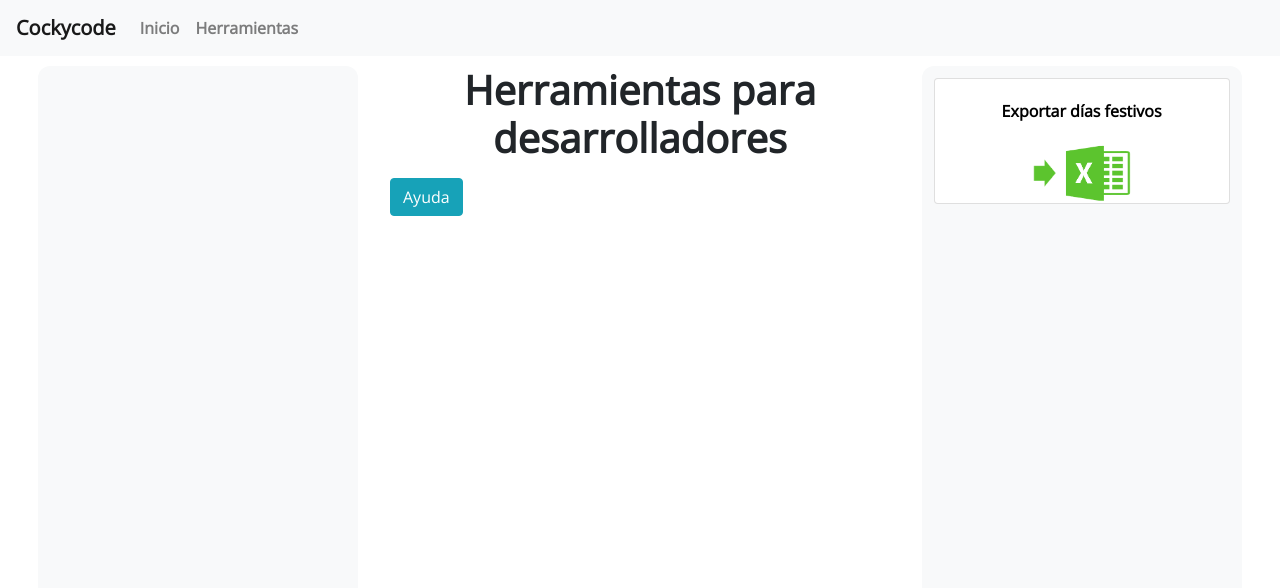
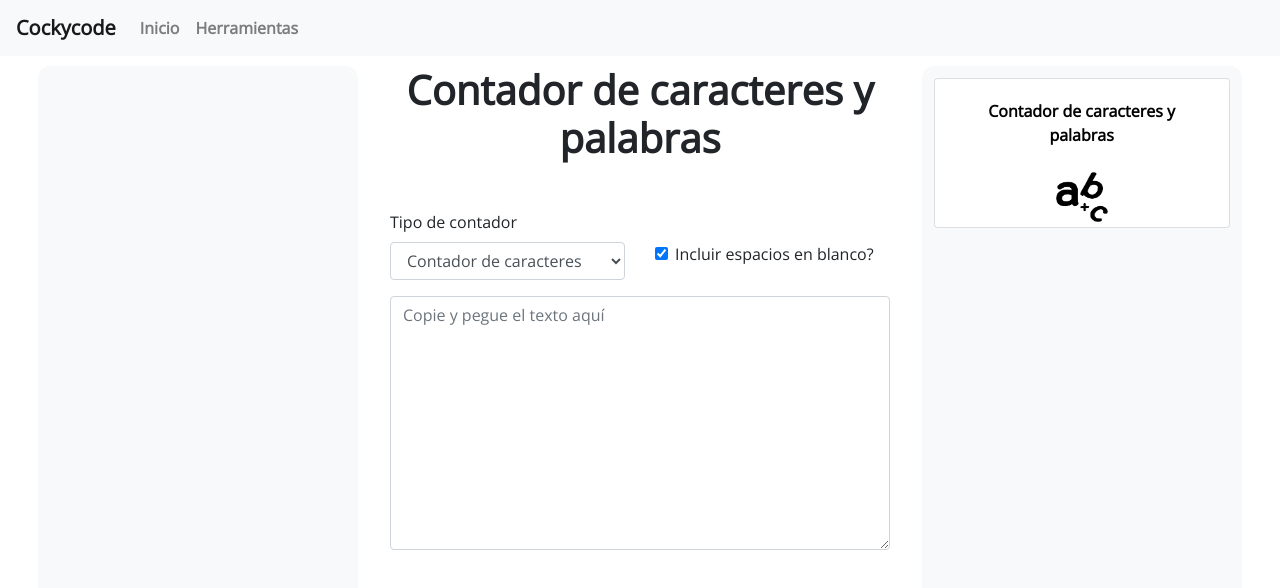
Before and after one commit to nerrewton/react-wordpress-front, a React (Create React App) app: page /tool/contador-de-caracteres in a window 1280 px wide. Shown: the top 588 px of the page. Built offline with nearby package versions, Linux system fonts and the light colour scheme.

Commit message:
Se agrega herramienta de contador de caracteres

```diff
--- a/src/components/RightAside.js
+++ b/src/components/RightAside.js
@@ -9,9 +9,9 @@ class RightAside extends Component {
         return (
             <div className="custom-aside-right">
                 {
-                    arrayTools.map( (tool, key) => (
-                        <CardTool key={key} url={tool.url} title={tool.title} image={getImage( tool.image )} />
-                    ))
+                    arrayTools.map( (tool, key) => {
+                        return tool.active ?<CardTool key={key} url={tool.url} title={tool.title} image={getImage( tool.image )} />:null
+                    })
                 }
             </div>
         );
--- a/src/pages/Tool.js
+++ b/src/pages/Tool.js
@@ -5,17 +5,24 @@ import { connect } from "react-redux";
 import LeftAside from "../components/LeftAside";
 import RightAside from "../components/RightAside";
 import MetaData from "../components/MetaData";
+import ExportarFestivos from "../tool_components/ExportarFestivos";
+import ContadorCaracteres from "../tool_components/ContadorCaracteres";
+import configTools from "../testParameters/toolsParams.json";
+
+const components = {
+    "ExportarFestivos": ExportarFestivos,
+    "ContadorCaracteres": ContadorCaracteres
+}
 
 class Tool extends Component {
     constructor(props) {
         super(props);
 
         this.state = {
-            titulo: "Herramientas para desarrolladores",
+            title: "Herramientas para desarrolladores",
             description: "",
-            ayuda: "",
-            content:
-                "Selecciona cualquiera de las opciociones disponibles, todas son totalmente gratis.",
+            help: "",
+            ToolComponent: null
         };
     }
 
@@ -23,18 +30,37 @@ class Tool extends Component {
         this.props.dispatch({ type, metadata });
     }
 
-    componentDidMount(){
+    setTool(){
+        const path = window.location.pathname;
+        const tool = configTools.find( (element, index) =>{
+            return element.url === path;
+        });
+
+        if( !tool ) return;
+
+        this.setState({
+            ...this.state,
+            title: tool.title,
+            description: tool.description,
+            ToolComponent: components[tool.component]
+        });
+
         this.updateMetaData("SET_META_DATA", {
-            title: "Herramientas para desarrolladores",
-            description: "Cockycode herramientas gratuitas para desarrolladores",
+            title: tool.title,
+            description: tool.description,
             type: "page",
             author: "Gerardo Arteaga",
             url: window.location.href,
-            keywords: "cockycode,dias festivos,dias festivos csv,dias festivos xls,dias festivos excel,contador de caracteres,contador de palabras,tildes to acute,tildes to html,eliminar espacios en blanco,exportar dias festivos"
+            keywords: tool.keywords
         });
     }
 
+    componentDidMount(){
+        this.setTool();
+    }
+
     render() {
+        const CurrentTool = this.state.ToolComponent;
         return (
             <>
                 <MetaData />
@@ -43,13 +69,10 @@ class Tool extends Component {
                     <RightAside />
                     <div className="custom-content">
                         <section className="tool-header">
-                            <h1 className="text-center">{this.state.titulo}</h1>
+                            <h1 className="text-center">{this.state.title}</h1>
                         </section>
-                        <section className="tool-content">
-                            <p>{this.state.descripcion}</p>
-                        </section>
-                        <section className="tool-footer">
-                            <Button variant="info">Ayuda</Button>
+                        <section className="tool-content mt-5">
+                            {CurrentTool?<CurrentTool/>:null}
                         </section>
                     </div>
                 </div>
--- a/src/testParameters/toolsParams.json
+++ b/src/testParameters/toolsParams.json
@@ -2,6 +2,18 @@
     {
         "url": "/tool/exportar-dias-festivos",
         "image": "festivos_excel",
-        "title": "Exportar días festivos"
+        "title": "Exportar días festivos",
+        "description": "consultar dias festivos y exportar días festivos en excel.",
+        "component": "ExportarFestivos",
+        "active": false
+    },
+    {
+        "url": "/tool/contador-de-caracteres",
+        "image": "contador_caracteres",
+        "title": "Contador de caracteres y palabras",
+        "description": "Contador de caracteres y contador de palabras",
+        "component": "ContadorCaracteres",
+        "keywords": "Contador caracteres online,contador caracteres,contador palabras",
+        "active": true
     }
 ]
--- /dev/null
+++ b/src/tool_components/ContadorCaracteres.js
@@ -0,0 +1,92 @@
+import React, { Component, Fragment } from 'react';
+import {
+    Row,
+    Col,
+    Form
+} from "react-bootstrap";
+
+class ContadorCaracteres extends Component {
+    constructor(props){
+        super(props);
+        this.state = {
+            counterType: 1,
+            counterTypeText: "Caracteres",
+            blankSpaces: true,
+            textToProcess: "",
+            textResult: null
+        }
+
+        this.handleFiledChanges = this.handleFiledChanges.bind(this);
+    }
+
+    handleFiledChanges( event ){
+        const fieldName = event.target.name;
+        const fieldValue = fieldName === "blankSpaces"? event.target.checked : event.target.value ;
+        const tempBlankSpaces = fieldName === "blankSpaces" ? fieldValue : this.state.blankSpaces;
+        let tempTextToProcess = fieldName === "textToProcess" ? fieldValue : this.state.textToProcess;
+        const tempCounterType = fieldName === "counterType" ? parseInt( fieldValue ): parseInt( this.state.counterType );
+        let counterTypeText = fieldName === "counterType" && parseInt( fieldValue ) === 1 ? "Caracteres" : "Palabras";
+        let textResult = null;
+
+
+        if( tempTextToProcess ){
+            if( tempCounterType === 1 && tempBlankSpaces ){
+                textResult = tempTextToProcess.length;
+            }else if( tempCounterType === 1 && !tempBlankSpaces ){
+                tempTextToProcess = tempTextToProcess.replace(/\s/g, "");
+                textResult = tempTextToProcess.length;
+            }else if( tempCounterType === 2 ){
+                let tempArrayPalabras = tempTextToProcess.split(" ");
+                tempArrayPalabras = tempArrayPalabras.filter((element, index) => ( element !== "" ));
+                textResult = tempArrayPalabras.length;
+            }
+        }else{
+            textResult = null;
+        }
+
+        this.setState({
+            ...this.state,
+            [fieldName]: fieldValue,
+            counterTypeText,
+            textResult
+        });
+    }
+
+    render() {
+        return (
+            <Fragment>
+                <Row>
+                    <Col>
+                        <Form>
+                            <Form.Group>
+                                <Row>
+                                    <Col>
+                                        <Form.Label>Tipo de contador</Form.Label>
+                                        <Form.Control as="select" name="counterType" value={this.state.counterType} onChange={this.handleFiledChanges}>
+                                            <option value="1">Contador de caracteres</option>
+                                            <option value="2">Contador de palabras</option>
+                                        </Form.Control>
+                                    </Col>
+                                    <Col>
+                                        <Form.Label>&nbsp;</Form.Label>
+                                        <Form.Check type="checkbox" name="blankSpaces" label="Incluir espacios en blanco?" checked={this.state.blankSpaces} onChange={this.handleFiledChanges}/>
+                                    </Col>
+                                </Row>
+                            </Form.Group>
+                            <Form.Group>
+                                {this.state.textResult?
+                                <h5>Hay un total de {this.state.textResult + " " + this.state.counterTypeText}</h5>
+                                :null}
+                            </Form.Group>
+                            <Form.Group>
+                                <Form.Control as="textarea" rows="10" name="textToProcess" placeholder="Copie y pegue el texto aquí" value={this.state.textToProcess} onChange={this.handleFiledChanges}/>
+                            </Form.Group>
+                        </Form>
+                    </Col>
+                </Row>
+            </Fragment>
+        );
+    }
+}
+
+export default ContadorCaracteres;
--- /dev/null
+++ b/src/tool_components/ExportarFestivos.js
@@ -0,0 +1,14 @@
+import React, { Component, Fragment } from 'react';
+
+class ExportarFestivos extends Component {
+    state = {  }
+    render() {
+        return (
+            <Fragment>
+                Hola a todos soy festivos
+            </Fragment>
+        );
+    }
+}
+
+export default ExportarFestivos;
--- a/src/tools/imagesTools.js
+++ b/src/tools/imagesTools.js
@@ -1,8 +1,10 @@
 import festivosExcel from "../assets/exportar_días_festivos_excel.png";
+import contadorCaracteres from "../assets/contador_caracteres.png";
 
 export const getImage = ( image ) => {
     const arrayImages = {
-        "festivos_excel": festivosExcel
+        "festivos_excel": festivosExcel,
+        "contador_caracteres": contadorCaracteres
     };
 
     if( arrayImages[image] === undefined ) return "";
```
Also changed, not shown: src/assets/contador_caracteres.png (added).
